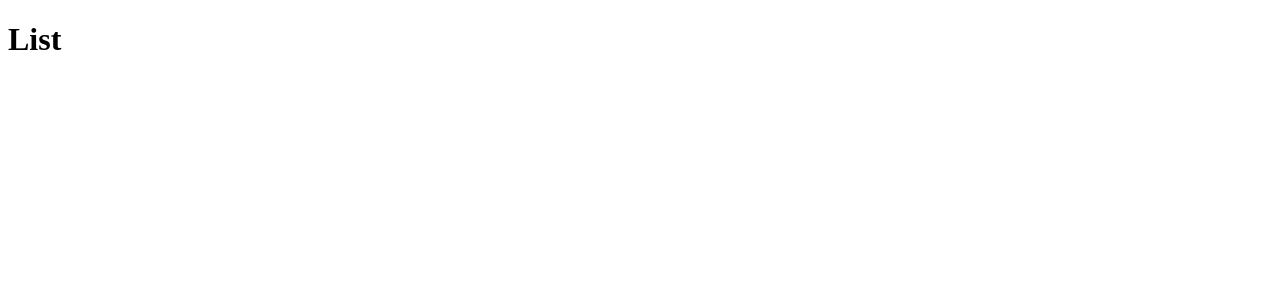
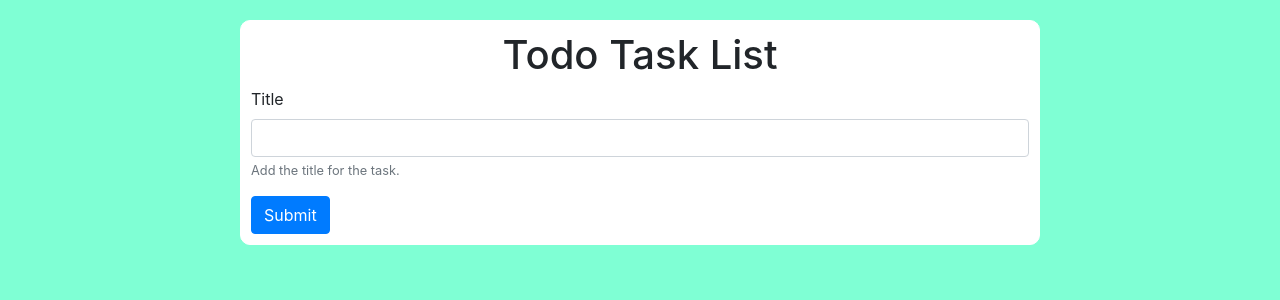
Before and after one commit to abolnaits/apprest, a Django app: page / in a window 1280 px wide. Before the commit the part shown is almost empty. Shown: the top 300 px of the page. Run offline with Django 3.2, Linux system fonts and the light colour scheme.

Commit message:
Main Style
Form and Container

```diff
--- a/app/frontend/templates/frontend/list.html
+++ b/app/frontend/templates/frontend/list.html
@@ -3,9 +3,48 @@
 <head>
     <meta charset="UTF-8">
     <meta name="viewport" content="width=device-width, initial-scale=1.0">
-    <title>Document</title>
+    <link rel="stylesheet" href="https://cdn.jsdelivr.net/npm/bootstrap@4.6.0/dist/css/bootstrap.min.css" integrity="sha384-B0vP5xmATw1+K9KRQjQERJvTumQW0nPEzvF6L/Z6nronJ3oUOFUFpCjEUQouq2+l" crossorigin="anonymous">
+
+    <title>Todo App</title>
+    <style>
+        body{
+            background-color: aquamarine;
+        }
+        #task-container{
+            max-width: 800px;
+            margin: 0 auto;
+            background-color: #fff;
+            border:1px solid #fff;
+            padding: 10px;
+            border-radius: 10px;
+            margin-top: 20px;
+        }
+    </style>
 </head>
 <body>
-    <h1>List</h1>
+
+    <div id="task-container">
+        <h1 class="text-center">Todo Task List</h1>
+        <div id="form-wrapper">
+            <form>
+                <div class="form-group">
+                  <label for="title">Title</label>
+                  <input type="text" class="form-control" id="title" aria-describedby="titleHelp" name="title">
+                  <small id="titleHelp" class="form-text text-muted">Add the title for the task.</small>
+                </div>
+                <button type="submit" class="btn btn-primary">Submit</button>
+              </form>
+        </div>
+        <div id="list-wrapper">
+
+        </div>
+    </div>
+    <script
+    src="https://code.jquery.com/jquery-3.5.1.js"
+    integrity="sha256-QWo7LDvxbWT2tbbQ97B53yJnYU3WhH/C8ycbRAkjPDc="
+    crossorigin="anonymous"></script>
+    <script src="https://cdn.jsdelivr.net/npm/popper.js@1.16.1/dist/umd/popper.min.js" integrity="sha384-9/reFTGAW83EW2RDu2S0VKaIzap3H66lZH81PoYlFhbGU+6BZp6G7niu735Sk7lN" crossorigin="anonymous"></script>
+<script src="https://cdn.jsdelivr.net/npm/bootstrap@4.6.0/dist/js/bootstrap.min.js" integrity="sha384-+YQ4JLhjyBLPDQt//I+STsc9iw4uQqACwlvpslubQzn4u2UU2UFM80nGisd026JF" crossorigin="anonymous"></script>
+
 </body>
 </html>
```
